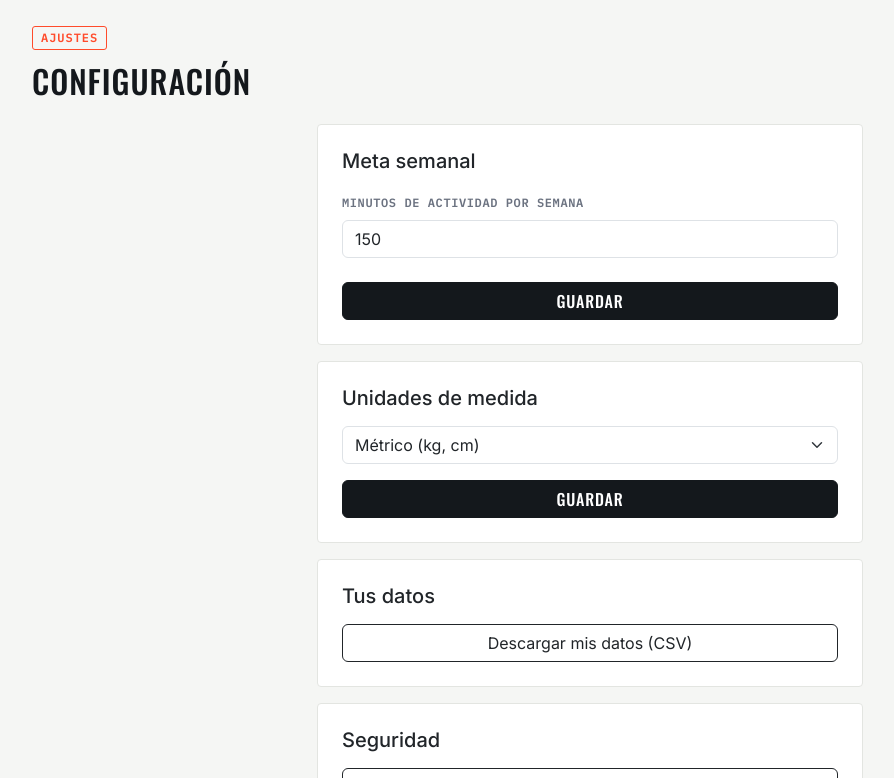
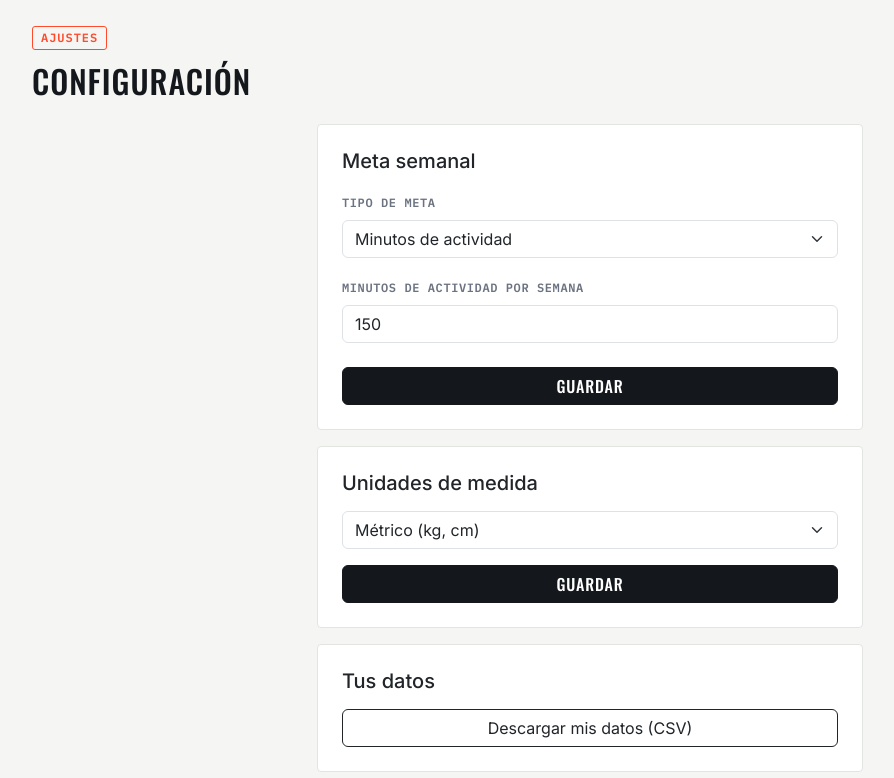
Before and after one commit to 280303Sabis/fittrack, a Flask app: page /configuracion/ in a window 1280 px wide. Shown: the part 56-834 px from the top of the page, without its empty margins (50-944 px from the left). Run offline with Flask 3, Linux system fonts and the light colour scheme; the visitor is signed in with stand-in values (Sample User, id 1).

Commit message:
Meta semanal configurable: minutos de actividad o días entrenados

```diff
--- a/models/usuario.py
+++ b/models/usuario.py
@@ -26,6 +26,12 @@ class Usuario(db.Model, UserMixin):
     # Meta personal de minutos de actividad por semana (para la barra de progreso)
     meta_minutos_semana = db.Column(db.Integer, nullable=True, default=150)
 
+    # Tipo de meta semanal: 'minutos' o 'dias'
+    tipo_meta = db.Column(db.String(10), nullable=True, default="minutos")
+
+    # Meta en días entrenados por semana (se usa solo si tipo_meta == 'dias')
+    meta_dias_semana = db.Column(db.Integer, nullable=True, default=5)
+
     # Preferencia de unidades: 'metrico' (kg/cm) o 'imperial' (lb/in)
     unidad_medida = db.Column(db.String(10), nullable=True, default="metrico")
 
--- a/routes/configuracion.py
+++ b/routes/configuracion.py
@@ -14,14 +14,23 @@ configuracion_bp = Blueprint("configuracion", __name__, url_prefix="/configuraci
 @login_required
 def ver():
     if request.method == "POST":
+        tipo_meta = request.form.get("tipo_meta")
         meta_minutos_semana = request.form.get("meta_minutos_semana")
+        meta_dias_semana = request.form.get("meta_dias_semana")
         unidad_medida = request.form.get("unidad_medida")
 
-        if not meta_minutos_semana or int(meta_minutos_semana) < 1:
-            flash("Indica una meta semanal válida.")
-            return redirect(url_for("configuracion.ver"))
+        if tipo_meta == "dias":
+            if not meta_dias_semana or int(meta_dias_semana) < 1 or int(meta_dias_semana) > 7:
+                flash("Indica una meta de días válida (entre 1 y 7).")
+                return redirect(url_for("configuracion.ver"))
+            current_user.meta_dias_semana = int(meta_dias_semana)
+        else:
+            if not meta_minutos_semana or int(meta_minutos_semana) < 1:
+                flash("Indica una meta semanal válida.")
+                return redirect(url_for("configuracion.ver"))
+            current_user.meta_minutos_semana = int(meta_minutos_semana)
 
-        current_user.meta_minutos_semana = int(meta_minutos_semana)
+        current_user.tipo_meta = tipo_meta
         current_user.unidad_medida = unidad_medida
         db.session.commit()
 
--- a/routes/estadisticas.py
+++ b/routes/estadisticas.py
@@ -41,6 +41,9 @@ def resumen():
     while dia in fechas_con_actividad:
         racha_dias += 1
         dia -= timedelta(days=1)
+
+    # Sesiones completadas esta semana (para la meta por días)
+    sesiones_semana = len({r.fecha for r in registros if r.fecha >= inicio_semana})
 
     total_sesiones = len(registros)
     ultimos_registros = registros[:5]
@@ -88,8 +91,17 @@ def resumen():
         })
 
     # --- Meta semanal ---
-    meta_semanal = current_user.meta_minutos_semana or 150
-    progreso_meta = min(100, round((minutos_semana / meta_semanal) * 100)) if meta_semanal else 0
+    # Puede ser en minutos o en días entrenados, según lo que el usuario
+    # haya elegido en Configuración.
+    tipo_meta = current_user.tipo_meta or "minutos"
+    if tipo_meta == "dias":
+        meta_semanal = current_user.meta_dias_semana or 5
+        progreso_actual = sesiones_semana
+        progreso_meta = min(100, round((progreso_actual / meta_semanal) * 100)) if meta_semanal else 0
+    else:
+        meta_semanal = current_user.meta_minutos_semana or 150
+        progreso_actual = minutos_semana
+        progreso_meta = min(100, round((progreso_actual / meta_semanal) * 100)) if meta_semanal else 0
 
     return render_template(
         "estadisticas/resumen.html",
@@ -100,7 +112,9 @@ def resumen():
         labels_grafica=labels_grafica,
         datos_grafica=datos_grafica,
         desglose_categorias=desglose_categorias,
+        tipo_meta=tipo_meta,
         meta_semanal=meta_semanal,
+        progreso_actual=progreso_actual,
         progreso_meta=progreso_meta,
     )
 
--- a/templates/configuracion/ver.html
+++ b/templates/configuracion/ver.html
@@ -10,13 +10,29 @@
         <div class="card mb-3">
             <div class="card-body p-4">
                 <h5 class="mb-3">Meta semanal</h5>
-                <form method="POST" action="{{ url_for('configuracion.ver') }}">
+                <form method="POST" action="{{ url_for('configuracion.ver') }}" id="formMeta">
                     <input type="hidden" name="unidad_medida" value="{{ current_user.unidad_medida }}">
-                    <div class="mb-4">
+
+                    <div class="mb-3">
+                        <label class="form-label">Tipo de meta</label>
+                        <select class="form-select" name="tipo_meta" id="tipoMeta">
+                            <option value="minutos" {% if current_user.tipo_meta != 'dias' %}selected{% endif %}>Minutos de actividad</option>
+                            <option value="dias" {% if current_user.tipo_meta == 'dias' %}selected{% endif %}>Días entrenados</option>
+                        </select>
+                    </div>
+
+                    <div class="mb-4" id="campoMinutos" style="{% if current_user.tipo_meta == 'dias' %}display:none;{% endif %}">
                         <label class="form-label">Minutos de actividad por semana</label>
                         <input type="number" class="form-control" name="meta_minutos_semana"
-                               value="{{ current_user.meta_minutos_semana }}" min="1" required>
+                               value="{{ current_user.meta_minutos_semana }}" min="1">
                     </div>
+
+                    <div class="mb-4" id="campoDias" style="{% if current_user.tipo_meta != 'dias' %}display:none;{% endif %}">
+                        <label class="form-label">Días entrenados por semana</label>
+                        <input type="number" class="form-control" name="meta_dias_semana"
+                               value="{{ current_user.meta_dias_semana }}" min="1" max="7">
+                    </div>
+
                     <button type="submit" class="btn btn-dark w-100">Guardar</button>
                 </form>
             </div>
@@ -63,4 +79,12 @@
     </div>
 </div>
 
+<script>
+    document.getElementById('tipoMeta').addEventListener('change', function () {
+        const esDias = this.value === 'dias';
+        document.getElementById('campoMinutos').style.display = esDias ? 'none' : 'block';
+        document.getElementById('campoDias').style.display = esDias ? 'block' : 'none';
+    });
+</script>
+
 {% endblock %}
--- a/templates/estadisticas/resumen.html
+++ b/templates/estadisticas/resumen.html
@@ -9,7 +9,11 @@
     <div class="card-body">
         <div class="d-flex justify-content-between mb-2">
             <span class="small fw-bold">Meta semanal</span>
-            <span class="small stat-number">{{ minutos_semana }} / {{ meta_semanal }} min</span>
+            {% if tipo_meta == 'dias' %}
+                <span class="small stat-number">{{ progreso_actual }} / {{ meta_semanal }} día{{ 's' if meta_semanal != 1 else '' }}</span>
+            {% else %}
+                <span class="small stat-number">{{ progreso_actual }} / {{ meta_semanal }} min</span>
+            {% endif %}
         </div>
         <div class="progress" style="height: 10px;">
             <div class="progress-bar" style="width: {{ progreso_meta }}%; background-color: var(--color-secondary);"></div>
```
